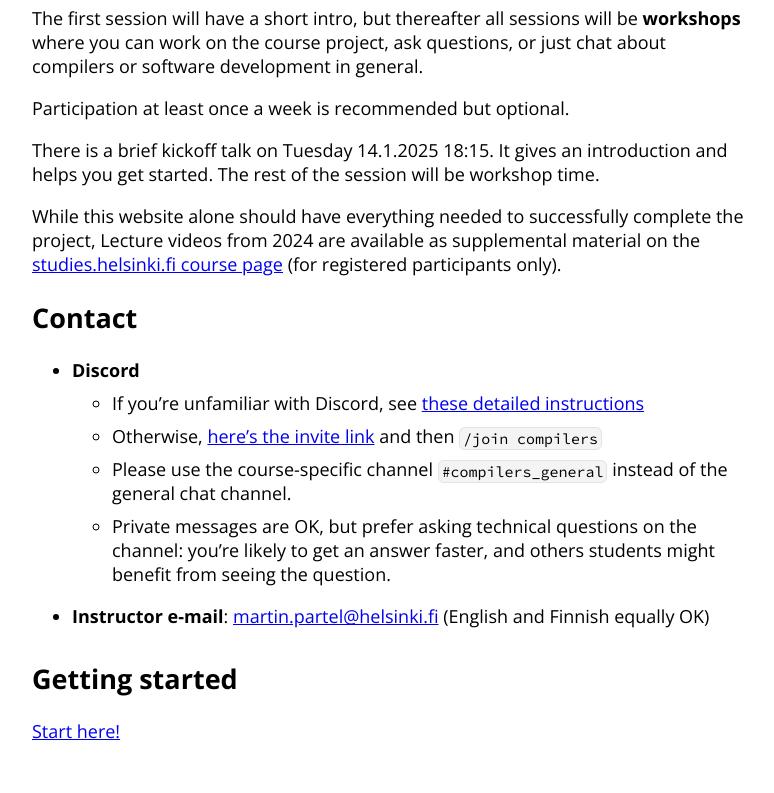
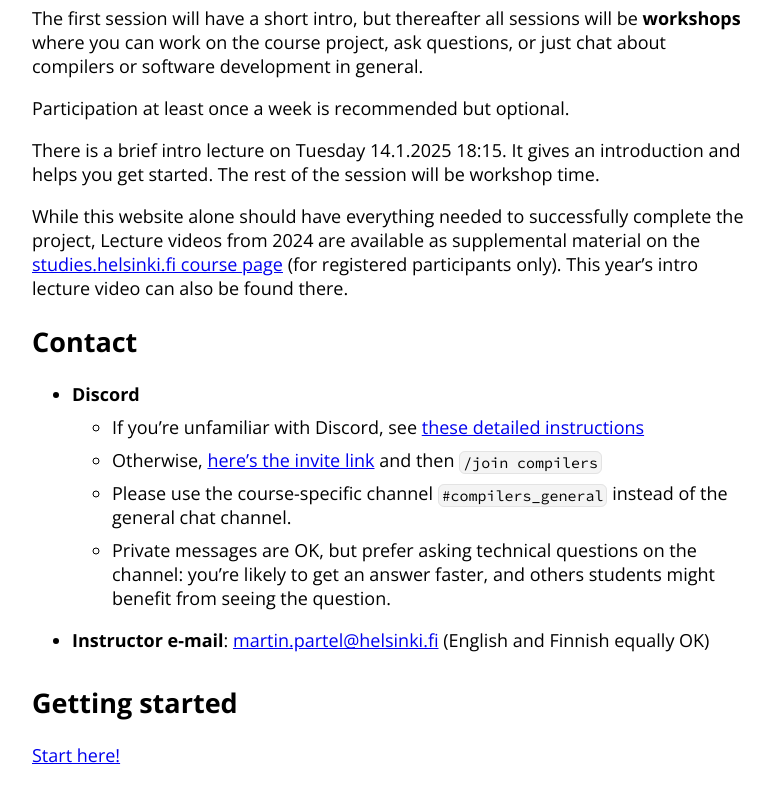
Before and after one commit to hy-compilers/spring-2025, a plain HTML site: page index.html in a window 1280 px wide. Shown: the part 1080-1873 px from the top of the page, without its empty margins (383-1157 px from the left). Drawn offline with nearby package versions, Linux system fonts and the light colour scheme.

Commit message:
Update: 2025-01-15 20:16:38 UTC

```diff
--- a/index.html
+++ b/index.html
@@ -267,13 +267,14 @@ software development in general.</p>
 
 <p>Participation at least once a week is recommended but optional.</p>
 
-<p>There is a brief kickoff talk on Tuesday 14.1.2025 18:15. It gives an introduction
+<p>There is a brief intro lecture on Tuesday 14.1.2025 18:15. It gives an introduction
 and helps you get started. The rest of the session will be workshop time.</p>
 
 <p>While this website alone should have everything needed to successfully complete the project,
 Lecture videos from 2024 are available as supplemental material
 on the <a href="https://studies.helsinki.fi/courses/course-implementation/hy-opt-cur-2425-be00c6d3-c202-4b1a-b2e0-55dd4b9fe29e/CSM14204">studies.helsinki.fi course page</a>
-(for registered participants only).</p>
+(for registered participants only).
+This year’s intro lecture video can also be found there.</p>
 
 <h2 id="contact">Contact</h2>
 
```
Also changed, not shown: change-log/index.html (+1 -0 lines), tokenizer/index.html (+1 -1 lines), 1 other file.
